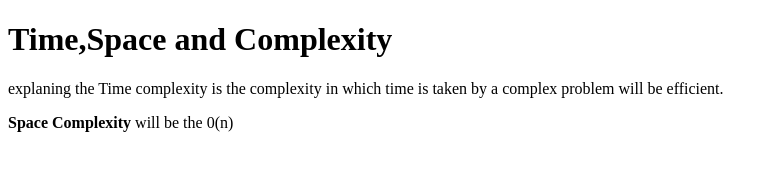
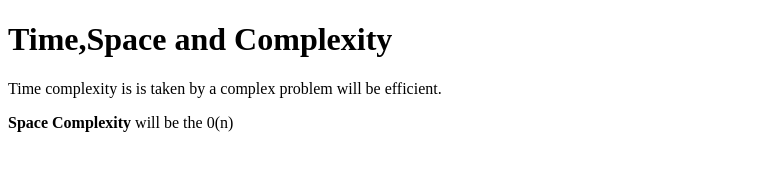
Before and after one commit to acciojob/time-and-space-complexity-singhraj123, a website: page main.html in a window 1280 px wide. Shown: the whole page, without its empty margins (0-778 px from the left). Drawn offline with Linux system fonts and the light colour scheme.

Commit message:
created a submission

```diff
--- a/main.html
+++ b/main.html
@@ -9,7 +9,7 @@
 <body>
 	<!-- the entire body must be written by student -->
 	<h1>Time,Space and Complexity</h1>
-	<p>explaning the Time complexity is the complexity in which time is taken by a complex problem will be efficient.</p>
+	<p>Time complexity is  is taken by a complex problem will be efficient.</p>
 	<p><b>Space Complexity</b> will be the 0(n)</p>
 
     <script type="text/javascript" src="./script.js">
```
